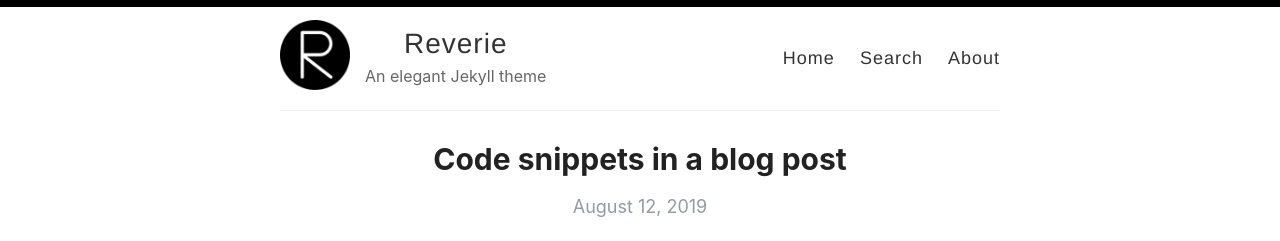
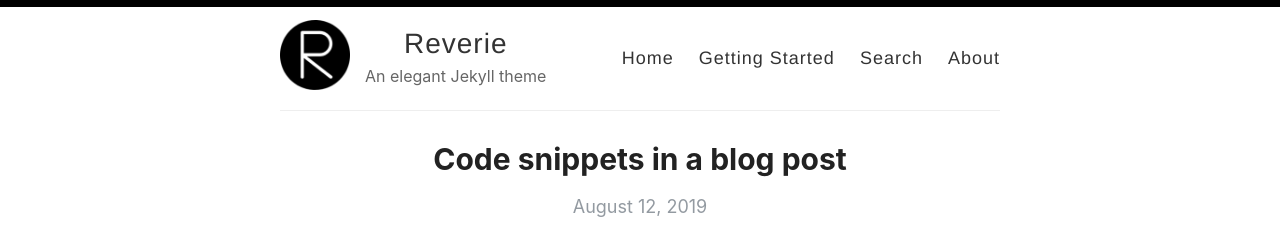
Before and after one commit to amitmerchant1990/reverie, a Jekyll site: the page built from index.html, in a window 1280 px wide. Shown: the top 241 px of the page. Built offline with Jekyll 4.4.1, drawn with Linux system fonts in a browser that asks for light colours; the list of posts is cut into pages by our own code.

Commit message:
Update default.html

```diff
--- a/_layouts/default.html
+++ b/_layouts/default.html
@@ -28,6 +28,7 @@
 
             <nav>
               <a href="{{ site.baseurl }}/">Home</a>
+              <a href="{{ site.baseurl }}/getting-started">Getting Started</a>
               <a href="{{ site.baseurl }}/search">Search</a>
               <a href="{{ site.baseurl }}/about">About</a>
             </nav>
```
